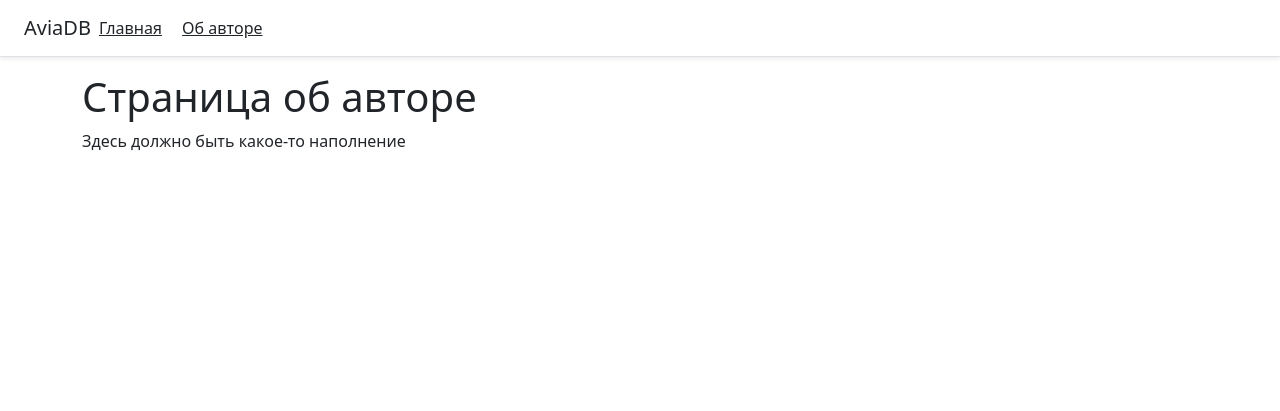
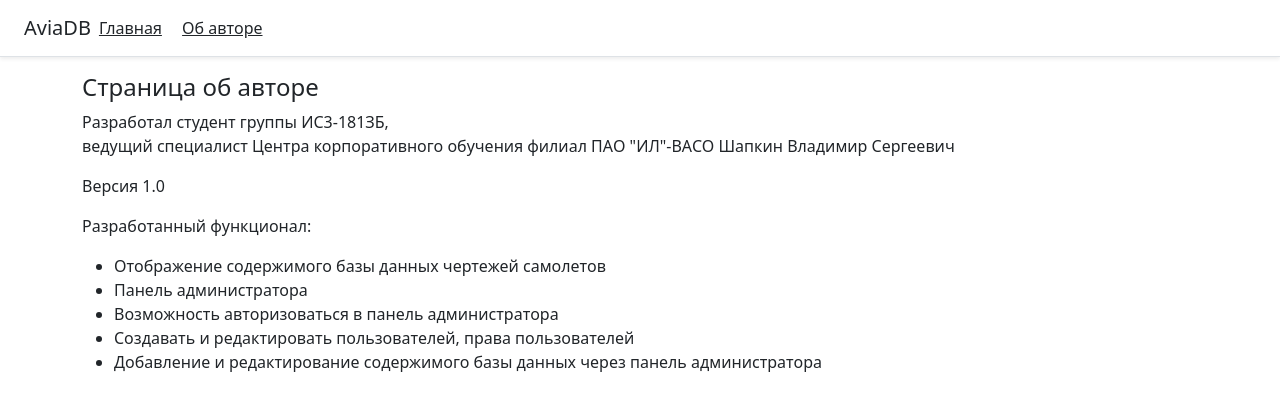
Before and after one commit to kapitani4/djangoProject, a Django app: page /about in a window 1280 px wide. Shown: the top 411 px of the page. Run offline with Django 4.2, Linux system fonts and the light colour scheme.

Commit message:
release 1.0

```diff
--- a/djangoProject/settings.py
+++ b/djangoProject/settings.py
@@ -39,6 +39,7 @@ INSTALLED_APPS = [
     'django.contrib.staticfiles',
     'users',
     'aviadb',
+    'import_export',
 ]
 
 MIDDLEWARE = [
@@ -121,7 +122,8 @@ USE_TZ = True
 STATIC_URL = 'static/'
 
 STATICFILES_DIRS = [
-    'static/source',
+    'static',
+
 ]
 
 # Default primary key field type
--- a/templates/aviadb/about.html
+++ b/templates/aviadb/about.html
@@ -5,6 +5,17 @@
 {% endblock %}
 
 {% block content %}
-    <h1>Страница об авторе</h1>
-    <p>Здесь должно быть какое-то наполнение</p>
+    <h4>Страница об авторе</h4>
+    <p>Разработал студент группы ИС3-181ЗБ, <br>ведущий специалист Центра корпоративного обучения филиал ПАО "ИЛ"-ВАСО Шапкин Владимир Сергеевич</p>
+    <p>Версия 1.0</p>
+    <p>Разработанный функционал:</p>
+    <p>
+        <ul>
+            <li>Отображение содержимого базы данных чертежей самолетов</li>
+            <li>Панель администратора</li>
+            <li>Возможность авторизоваться в панель администратора</li>
+            <li>Cоздавать и редактировать пользователей, права пользователей</li>
+            <li>Добавление и редактирование содержимого базы данных через панель администратора</li>
+        </ul>
+    </p>
 {% endblock %}
--- a/templates/aviadb/index.html
+++ b/templates/aviadb/index.html
@@ -23,6 +23,9 @@
                     </a>
                 </div>
             </div>
+            <div class="align-baseline">
+                <img src="{% static "images/an-148.jpg" %}" class="img-thumbnail" alt="AN-148" width="200" height="100">
+            </div>
         {% endfor %}
     </div>
 {% endblock %}
```
Also changed, not shown: templates/aviadb/plan.html (+4 -4 lines), db.sqlite3, static/images/an-148.jpg (renamed from static/an-148.jpg), static/images/il-112.jpg (renamed from static/il-112.jpg), static/images/il-114.jpg (added), static/images/il-96-300.jpg (added), static/images/mc-21.jpg (renamed from static/mc-21.jpg), static/images/ssj-100.jpg (renamed from static/ssj-100.jpg).
